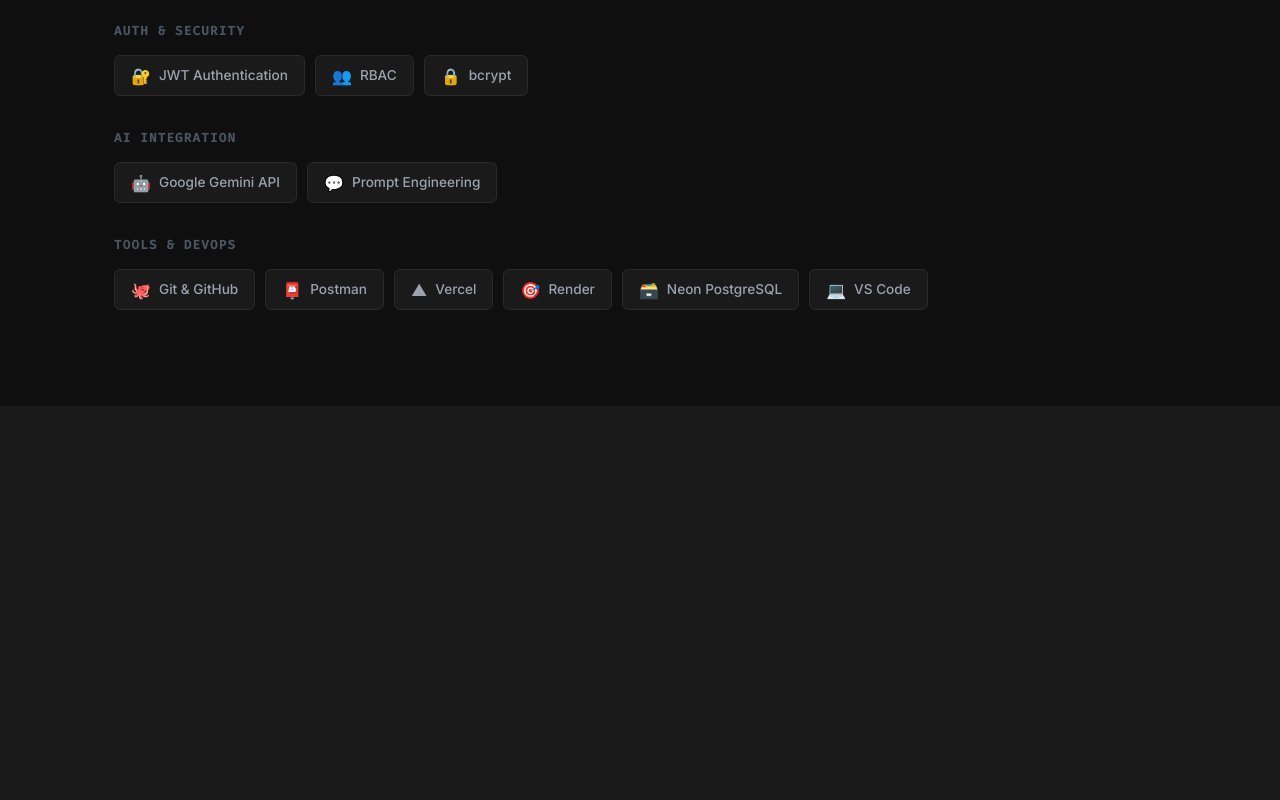
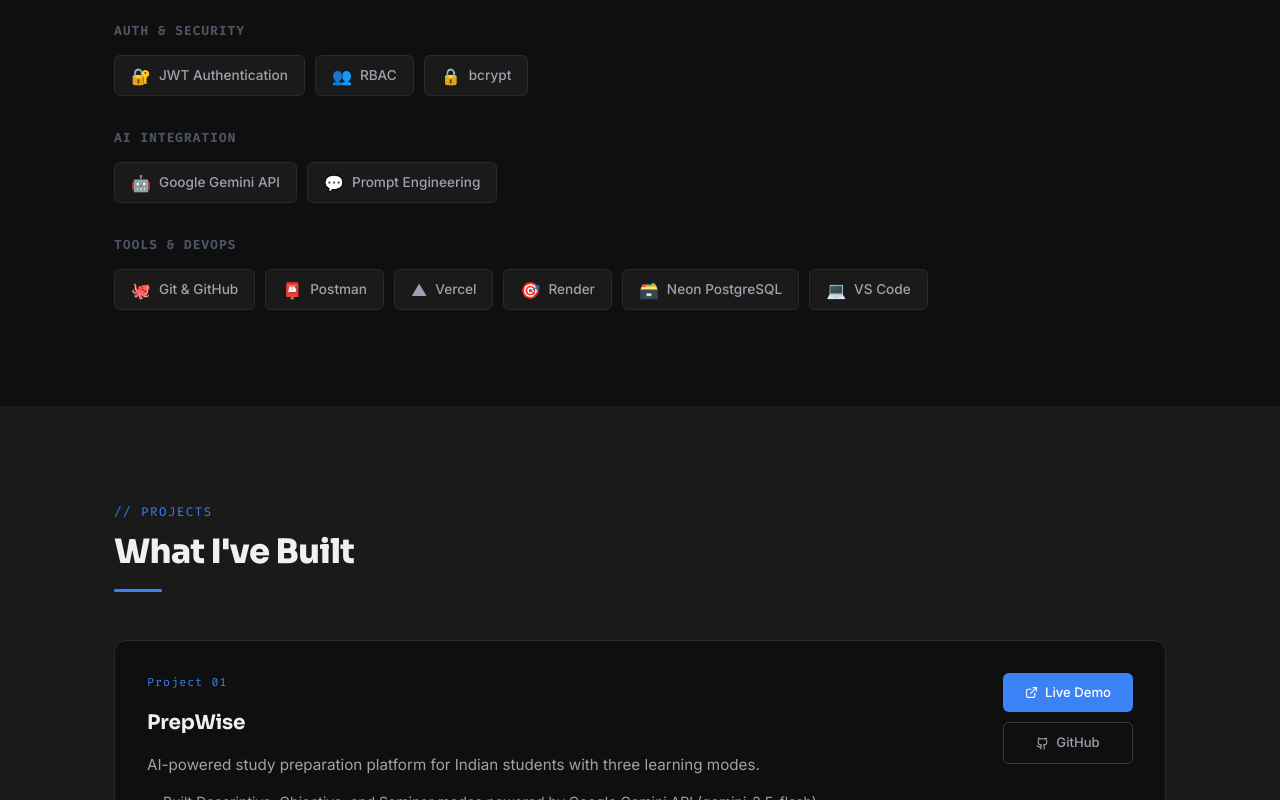
Before and after one commit to Thejesh1007/portfolio, a React (Vite) app: page / in a window 1280 px wide. Shown: the part 2000-2800 px from the top of the page. Built offline with nearby package versions, Linux system fonts and the light colour scheme.

Commit message:
Phase 4 — Projects section

```diff
--- a/src/App.jsx
+++ b/src/App.jsx
@@ -2,6 +2,7 @@
 import Hero from './components/Hero'
 import About from './components/About'
 import Skills from './components/Skills'
+import Projects from './components/Projects'
 
 export default function App() {
   return (
@@ -11,9 +12,9 @@
         <Hero />
         <About />
         <Skills />
-        <section id="projects"       style={{ minHeight: '100vh', background: 'var(--bg-card)' }} />
-        <section id="certifications" style={{ minHeight: '60vh',  background: 'var(--bg)' }} />
-        <section id="contact"        style={{ minHeight: '60vh',  background: 'var(--bg-card)' }} />
+        <Projects />
+        <section id="certifications" style={{ minHeight: '60vh', background: 'var(--bg)' }} />
+        <section id="contact"        style={{ minHeight: '60vh', background: 'var(--bg-card)' }} />
       </main>
     </>
   )
--- /dev/null
+++ b/src/components/Projects.jsx
@@ -0,0 +1,83 @@
+import { ExternalLink, Github } from 'lucide-react'
+import '../styles/Projects.css'
+
+const PROJECTS = [
+  {
+    number: '01',
+    name: 'PrepWise',
+    tagline: 'AI-powered study preparation platform for Indian students with three learning modes.',
+    bullets: [
+      'Built Descriptive, Objective, and Seminar modes powered by Google Gemini API (gemini-2.5-flash)',
+      'Implemented JWT authentication, user session management, and secure REST API with Express.js',
+      'Deployed full-stack app on Vercel + Render with Neon PostgreSQL and Prisma ORM v5',
+    ],
+    stack: ['React', 'Node.js', 'Express', 'PostgreSQL', 'Prisma', 'JWT', 'Gemini API'],
+    live: 'https://prepwise-lilac-chi.vercel.app',
+    github: 'https://github.com/Thejesh1007/prepwise',
+  },
+  {
+    number: '02',
+    name: 'ShopSphere',
+    tagline: 'Full-stack e-commerce platform with product management, cart, and order workflows.',
+    bullets: [
+      'Built complete shopping flow — product listings, cart, checkout, and order management',
+      'Implemented Role-Based Access Control (RBAC) with Admin, and Customer roles using JWT',
+      'Designed relational schema with PostgreSQL and Prisma ORM, deployed on Render + Vercel',
+    ],
+    stack: ['React', 'Node.js', 'Express', 'PostgreSQL', 'Prisma', 'JWT', 'bcryptjs'],
+    live: 'https://shopsphere-rho.vercel.app',
+    github: 'https://github.com/Thejesh1007/shopsphere',
+  },
+  {
+    number: '03',
+    name: 'Talent Hiring Platform',
+    tagline: 'Role-based hiring system with separate dashboards for candidates, recruiters, and admins.',
+    bullets: [
+      'Architected three-role system — Candidate, Recruiter, Admin — each with dedicated dashboards',
+      'Built job posting, application tracking, and status management workflows end-to-end',
+      'Secured all routes with JWT middleware and bcrypt password hashing on Node.js/Express backend',
+    ],
+    stack: ['React', 'Node.js', 'Express', 'PostgreSQL', 'Prisma', 'JWT', 'bcrypt'],
+    live: 'https://talent-hiring-platform.vercel.app',
+    github: 'https://github.com/Thejesh1007/talent-hiring-platform',
+  },
+]
+
+export default function Projects() {
+  return (
+    <section id="projects" className="projects section">
+      <div className="container projects-inner">
+        <p className="section-label">// projects</p>
+        <h2 className="section-title">What I've Built</h2>
+        <div className="divider" />
+        <div className="projects-grid">
+          {PROJECTS.map(({ number, name, tagline, bullets, stack, live, github }) => (
+            <div className="project-card" key={number}>
+              <div className="project-card-left">
+                <span className="project-number">Project {number}</span>
+                <h3 className="project-name">{name}</h3>
+                <p className="project-tagline">{tagline}</p>
+                <ul className="project-bullets">
+                  {bullets.map((b, i) => <li key={i}>{b}</li>)}
+                </ul>
+                <div className="project-stack">
+                  {stack.map(t => (
+                    <span className="badge" key={t}>{t}</span>
+                  ))}
+                </div>
+              </div>
+              <div className="project-card-right">
+                <a href={live} target="_blank" rel="noopener noreferrer" className="project-link project-link-live">
+                  <ExternalLink size={13} /> Live Demo
+                </a>
+                <a href={github} target="_blank" rel="noopener noreferrer" className="project-link project-link-github">
+                  <Github size={13} /> GitHub
+                </a>
+              </div>
+            </div>
+          ))}
+        </div>
+      </div>
+    </section>
+  )
+}
--- /dev/null
+++ b/src/styles/Projects.css
@@ -0,0 +1,150 @@
+.projects {
+  background: var(--bg-card);
+}
+
+.projects-inner {
+  display: flex;
+  flex-direction: column;
+}
+
+.projects-grid {
+  display: flex;
+  flex-direction: column;
+  gap: 28px;
+}
+
+.project-card {
+  background: var(--bg);
+  border: 1px solid var(--border);
+  border-radius: var(--radius-md);
+  padding: 32px;
+  display: grid;
+  grid-template-columns: 1fr auto;
+  gap: 24px;
+  align-items: start;
+  transition: border-color var(--trans), transform var(--trans);
+}
+
+.project-card:hover {
+  border-color: var(--accent);
+  transform: translateY(-2px);
+}
+
+.project-card-left {
+  display: flex;
+  flex-direction: column;
+  gap: 14px;
+}
+
+.project-number {
+  font-family: var(--font-mono);
+  font-size: 0.72rem;
+  color: var(--accent);
+  letter-spacing: 0.1em;
+}
+
+.project-name {
+  font-family: var(--font-heading);
+  font-size: 1.25rem;
+  font-weight: 700;
+  color: var(--text-primary);
+  letter-spacing: -0.01em;
+}
+
+.project-tagline {
+  font-size: 0.95rem;
+  color: var(--text-secondary);
+  line-height: 1.6;
+}
+
+.project-bullets {
+  list-style: none;
+  display: flex;
+  flex-direction: column;
+  gap: 6px;
+}
+
+.project-bullets li {
+  font-size: 0.88rem;
+  color: var(--text-secondary);
+  padding-left: 16px;
+  position: relative;
+  line-height: 1.6;
+}
+
+.project-bullets li::before {
+  content: '▸';
+  position: absolute;
+  left: 0;
+  color: var(--accent);
+  font-size: 0.75rem;
+  top: 2px;
+}
+
+.project-stack {
+  display: flex;
+  flex-wrap: wrap;
+  gap: 8px;
+}
+
+.project-card-right {
+  display: flex;
+  flex-direction: column;
+  gap: 10px;
+  min-width: 130px;
+}
+
+.project-link {
+  display: inline-flex;
+  align-items: center;
+  justify-content: center;
+  gap: 7px;
+  padding: 9px 16px;
+  border-radius: var(--radius-sm);
+  font-size: 0.82rem;
+  font-weight: 500;
+  text-decoration: none;
+  transition: all var(--trans);
+  white-space: nowrap;
+}
+
+.project-link-live {
+  background: var(--accent);
+  color: #fff;
+}
+
+.project-link-live:hover {
+  background: var(--accent-dark);
+}
+
+.project-link-github {
+  background: transparent;
+  color: var(--text-secondary);
+  border: 1px solid var(--border-hover);
+}
+
+.project-link-github:hover {
+  border-color: var(--accent);
+  color: var(--accent);
+  background: var(--accent-muted);
+}
+
+@media (max-width: 768px) {
+  .project-card {
+    grid-template-columns: 1fr;
+  }
+  .project-card-right {
+    flex-direction: row;
+    min-width: unset;
+  }
+  .project-link {
+    flex: 1;
+    justify-content: center;
+  }
+}
+
+@media (max-width: 480px) {
+  .project-card {
+    padding: 24px 18px;
+  }
+}
```
